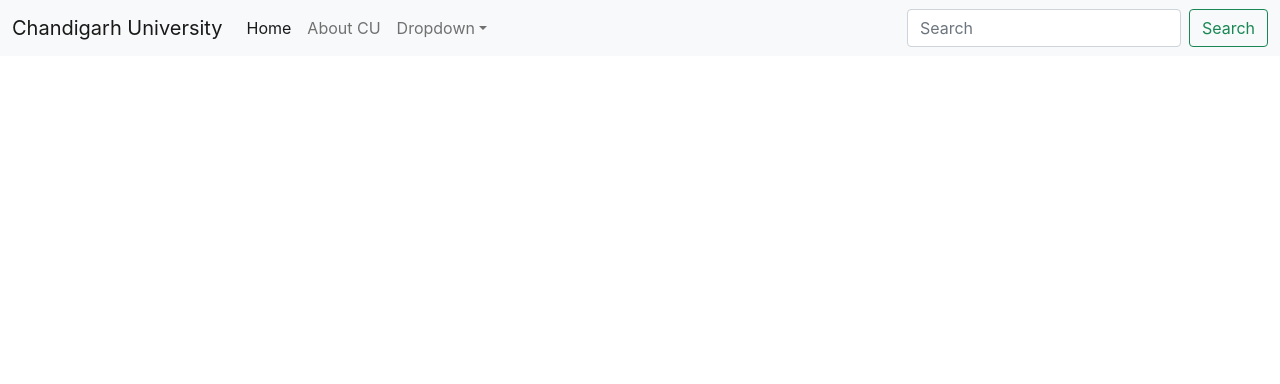
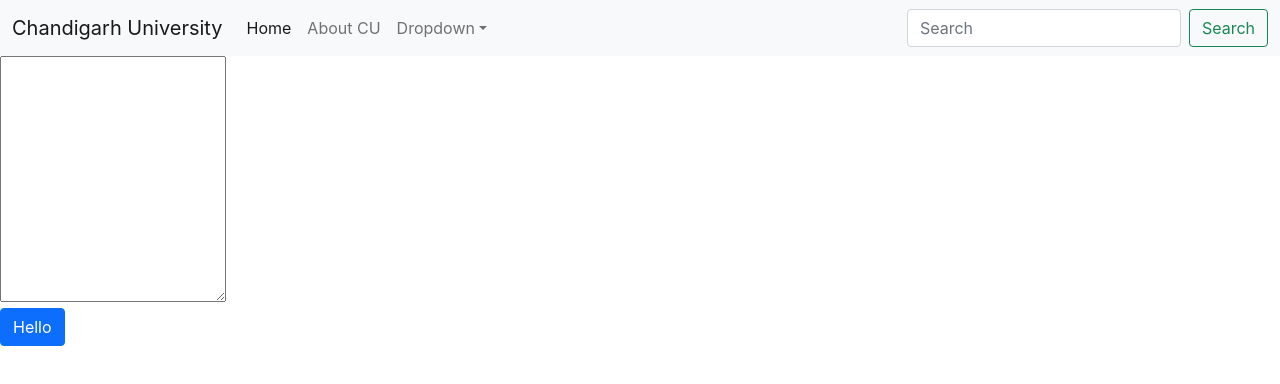
Before and after one commit to Abhimanyu0042/React-Js, a React (Create React App) app in the folder my-app/: page / in a window 1280 px wide. Shown: the top 384 px of the page. Built offline with nearby package versions, Linux system fonts and the light colour scheme.

Commit message:
React-Js

```diff
--- a/my-app/src/App.js
+++ b/my-app/src/App.js
@@ -1,6 +1,7 @@
 import logo from './logo.svg';
 import './App.css';
 import Navbar from './Components/Navbar';
+import Components2 from './Components/Components2';
 
 function App() {
  return (
@@ -22,6 +23,7 @@ function App() {
     </div>*/
 <>
 <Navbar title="Chandigarh University" abouttxt="About CU"/>
+<Components2/>
 </>
   );
 }
--- /dev/null
+++ b/my-app/src/Components/Components2.js
@@ -0,0 +1,21 @@
+import React, {useState} from 'react'
+
+export default function Component2() {
+  const {text,setText} = useState("");
+  const handleOnClick =()=>{
+    //console.log("you clicked on the button");
+    let newTxt = text.toUpperCase();
+    setText(newTxt);
+    console.log(newTxt);
+  }
+  const handleOnChange =(event)=>{
+    //setText(event.target.value);
+    console.log("You attempted to input the text");
+  }
+  return (
+    <div>
+      <textarea className="form-control1" id="txtbox" rows="10" onChange={handleOnChange} value={text}></textarea><br></br>
+      <button className="btn btn-primary" onClick={handleOnClick}>Hello</button>
+    </div>
+  )
+}
```
